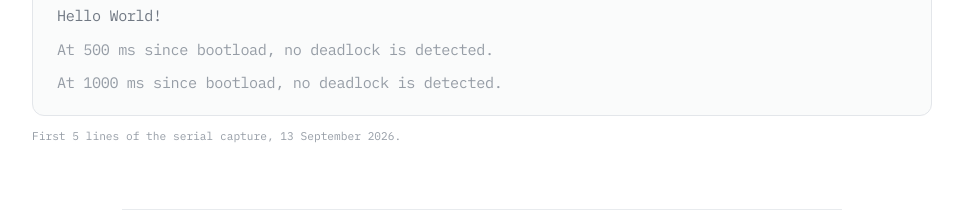
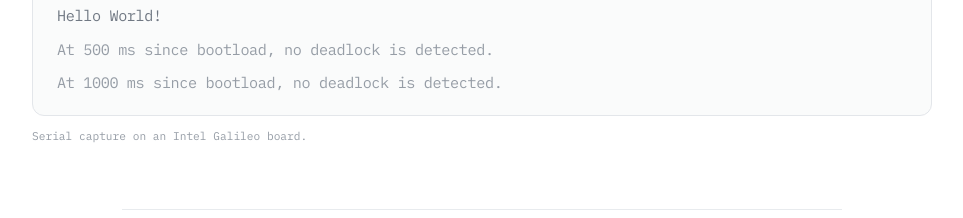
Before and after one commit to Irfan-Firosh/xinu-os, a Next.js app: page / in a window 1280 px wide. Shown: the part 880-1098 px from the top of the page, without its empty margins (158-1121 px from the left). Built offline with nearby package versions, Linux system fonts and the light colour scheme.

Commit message:
docs: reword the capture caption

```diff
--- a/app/page.tsx
+++ b/app/page.tsx
@@ -21,7 +21,7 @@ export default function Home() {
         <div className="mt-10 w-[125%] max-w-[calc(100vw-3rem)] lg:-ml-[12.5%]">
           <BootTerminal lines={bootLines} />
           <p className="mt-3 font-mono text-[0.7rem] text-meta-faint">
-            First 5 lines of the serial capture, 13 September 2026.
+            Serial capture on an Intel Galileo board.
           </p>
         </div>
       </section>
```
